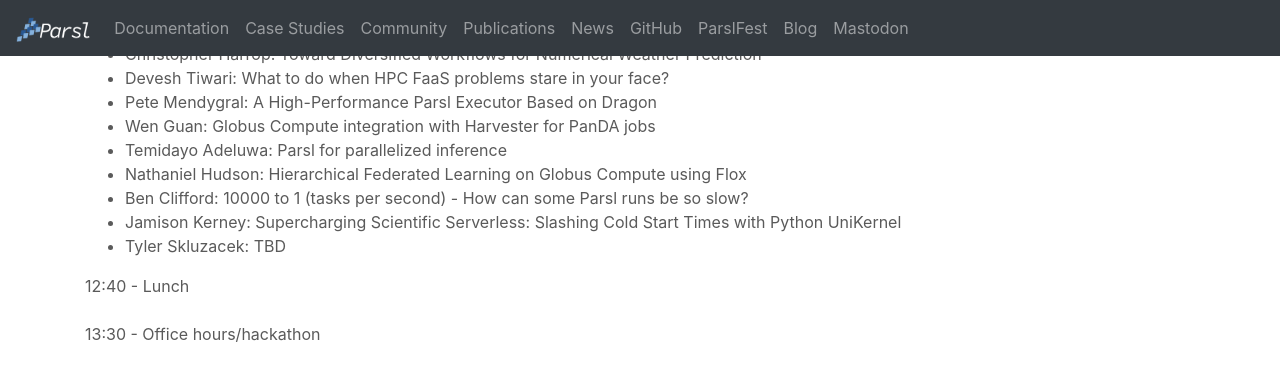
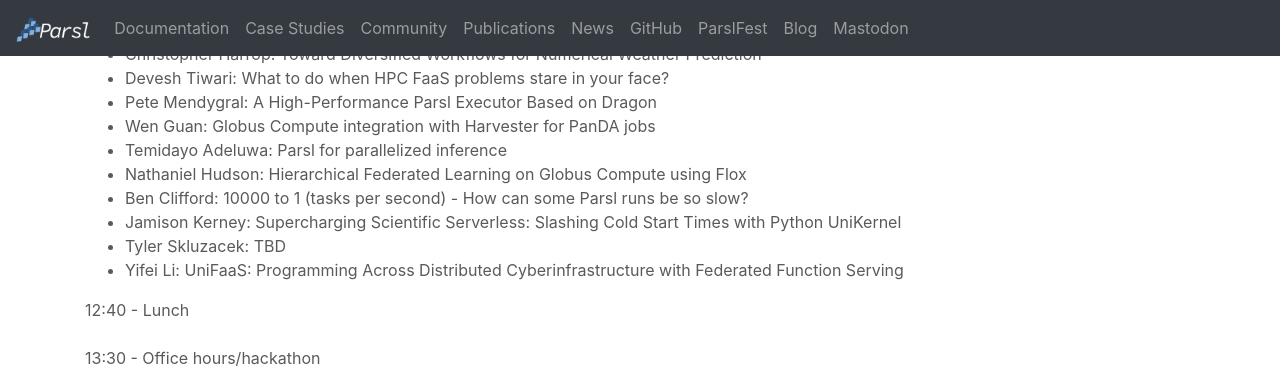
Before and after one commit to Parsl/parsl.github.io, a Jekyll site: the page built from parslfest/parslfest2023.html, in a window 1280 px wide and 900 px high, scrolled down 2424 px, cut to the strip 0-379 px from the top of the window. Built offline with Jekyll 4.4.1, drawn with Linux system fonts in a browser that asks for light colours.

Commit message:
Added Yifei Li talk to program

```diff
--- a/parslfest/parslfest2023.html
+++ b/parslfest/parslfest2023.html
@@ -128,6 +128,7 @@
 		<li>Ben Clifford: 10000 to 1 (tasks per second) - How can some Parsl runs be so slow?</li>
 		<li>Jamison Kerney: Supercharging Scientific Serverless: Slashing Cold Start Times with Python UniKernel</li>
 		<li>Tyler Skluzacek: TBD</li>
+		<li>Yifei Li: UniFaaS: Programming Across Distributed Cyberinfrastructure with Federated Function Serving</li>
 	</ul>
 
 
```
